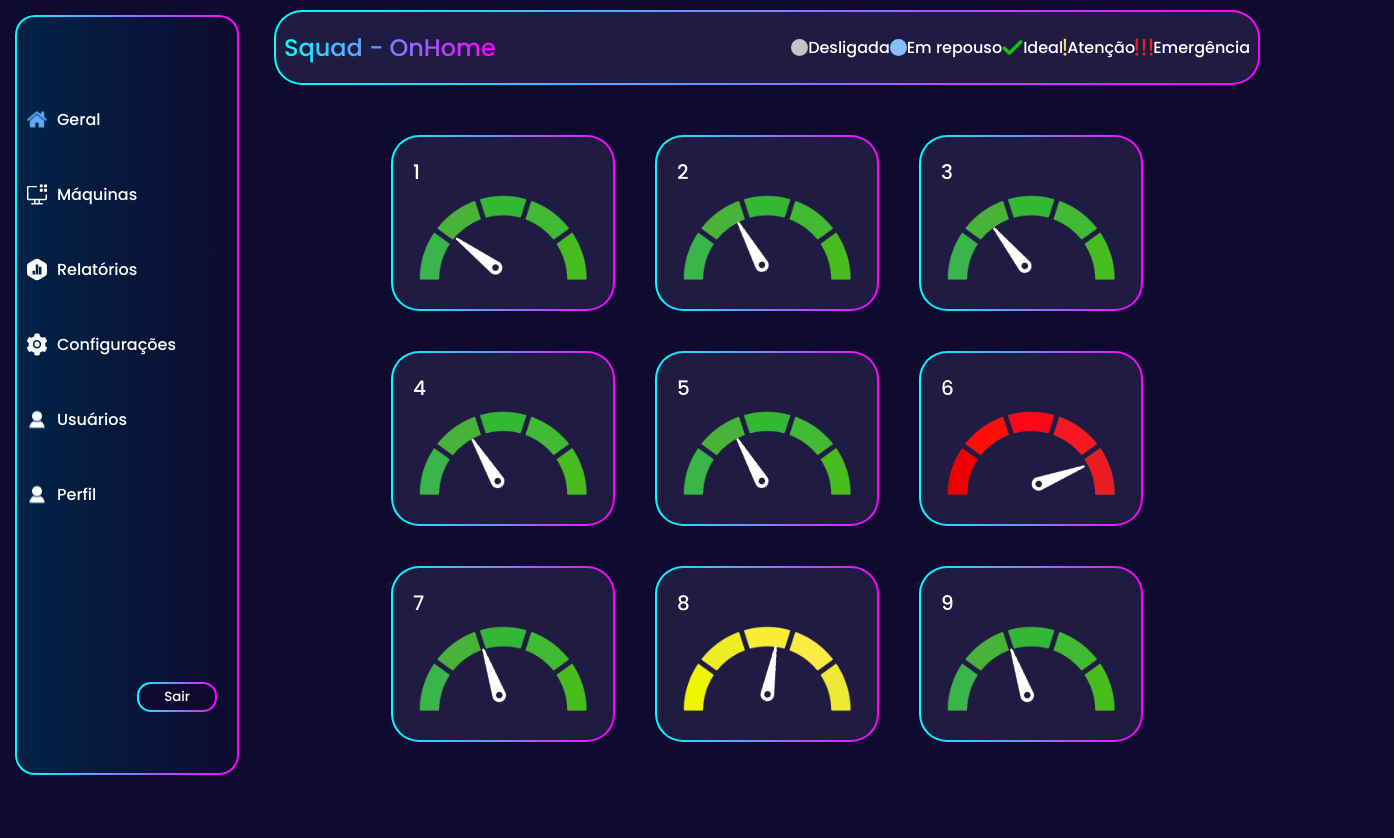
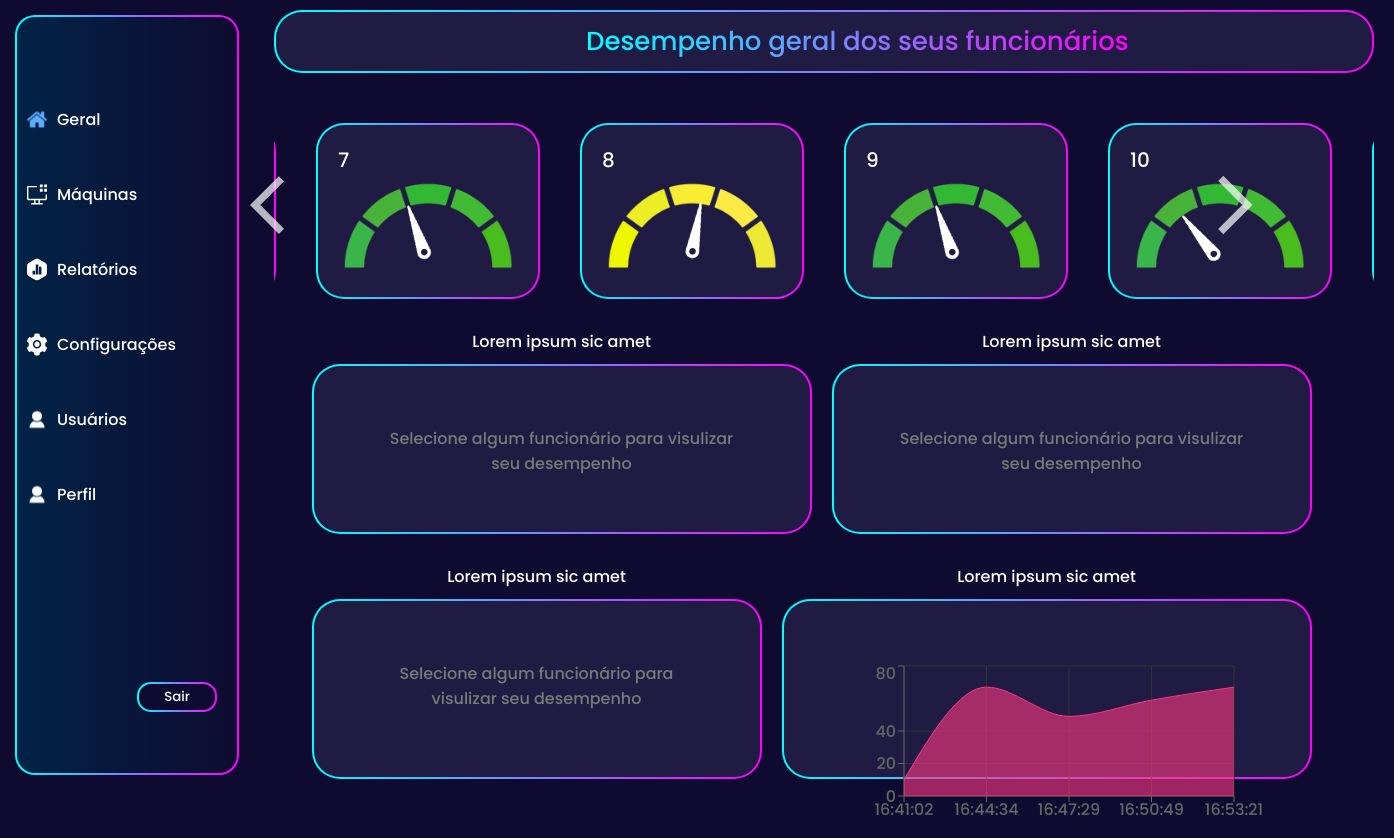
Before and after one commit to julianaesteves/projeto-p.i-onhome-site, a React (Create React App) app in the folder projeto-react/onhome/: page /dashboard in a window 1280 px wide. Both pictures are taken after a click on the item "Máquinas". Shown: the whole page, 1394 px wide, since content can reach past the window. Before the commit the page ends 800 px from the top, so only its background shows below. Built offline with nearby package versions, Linux system fonts and the light colour scheme.

Commit message:
adding new dash

```diff
--- a/projeto-react/onhome/src/App.js
+++ b/projeto-react/onhome/src/App.js
@@ -4,9 +4,9 @@ import Login from './pages/Login/index';
 import TelaInicialCadastro from './pages/Cadastro/TelaInicialCadastro';
 import Suporte from './pages/Suporte/'
 import { BrowserRouter as Router, Routes, Route, Link } from "react-router-dom";
+import Form from './pages/Cadastro/Form';
 
 import './App.css';
-import Form from './pages/Cadastro/Form';
 
 function App() {
   return (
--- a/projeto-react/onhome/src/pages/Dashboard/Home/style.css
+++ b/projeto-react/onhome/src/pages/Dashboard/Home/style.css
@@ -34,7 +34,8 @@
 }
 
 .home-graph--rigth-content{
-    max-height: 430px;
+    height: 490px;
+    max-height: 490px;
     width: 490px;
     /* max-width: 490px; */
     overflow: hidden;
@@ -48,7 +49,6 @@
     /* border: yellow solid 2px; */
     position: relative;
     overflow: auto;
-    border: hotpink 3px solid;
     transition: all ease 2s;
     display: block;
 }
@@ -66,7 +66,6 @@
 
 .home-graph-workers-item-visible {
     width: 100%;
-    height: 450px;
     padding: 10px;
     overflow: auto;
     position: relative;
--- a/projeto-react/onhome/src/pages/Dashboard/Maquinas/index.jsx
+++ b/projeto-react/onhome/src/pages/Dashboard/Maquinas/index.jsx
@@ -2,9 +2,12 @@ import { useState } from "react";
 import Border from "../../../components/Border";
 import GradientText from "../../../components/GradientText";
 import Machine from "../Components/Machine";
-import Thermometer from "../Components/Thermometer"
+import Thermometer from "../Components/Thermometer";
+import ArrowBackIosIcon from "@mui/icons-material/ArrowBackIos";
+import ArrowForwardIosIcon from "@mui/icons-material/ArrowForwardIos";
+import { LineChart, AreaChart, Area, Line, XAxis, YAxis, CartesianGrid, Tooltip, Legend } from 'recharts';
 
-import './style.css'
+import "./style.css";
 
 const Maquinas = () => {
   const machineList = [
@@ -24,10 +27,34 @@ const Maquinas = () => {
     { number: 14, status: -31 },
     { number: 15, status: -31 },
     { number: 16, status: -31 },
-    ]
+  ];
 
-    const [isVisible, setIsVisible] = useState(false)
-    const [machineChosen, setMachineChosen] = useState(0)
+  const data = [
+    {
+      name: '16:41:02',
+      atual: 10,
+    },
+    {
+      name: '16:44:34',
+      atual: 67,
+    },
+    {
+      name: '16:47:29',
+      atual: 49,
+    },
+    {
+      name: '16:50:49',
+      atual: 59,
+    },
+    {
+      name: '16:53:21',
+      atual: 67,
+    }
+  ];
+
+  const [chartData, setChartData] = useState(data)
+  const [isVisible, setIsVisible] = useState(false);
+  const [machineChosen, setMachineChosen] = useState(0);
 
   const legendList = [
     { title: "Desligada", icon: "./icons/desligado.svg" },
@@ -35,32 +62,32 @@ const Maquinas = () => {
     { title: "Ideal", icon: "./icons/ideal.svg" },
     { title: "Atenção", icon: "./icons/atencao.svg" },
     { title: "Emergência", icon: "./icons/emergencia.svg" },
-    ]
+  ];
 
   const handleWindow = (machine) => {
     if (!isVisible) {
-            setMachineChosen(machine)
-            setIsVisible(true)
+      setMachineChosen(machine);
+      setIsVisible(true);
     } else {
-            setIsVisible(false)
+      setIsVisible(false);
     }
-    }
+  };
 
   return (
     <div style={{ height: "100vh" }}>
-            {isVisible ?
+      {isVisible ? (
         <Machine machineInfo={machineChosen} handleWindow={handleWindow} />
-                :
+      ) : (
         <div className="maquinas-container">
-                    <Border padding={8} margin={"0 0 30px"}>
-                        <div className='maquinas-header'>
+          <Border margin={"0 0 30px"}>
+            <div className="maquinas-header">
               <GradientText
-                                title={`Squad - OnHome`}
-                                textAlign={"center"}
-                                fontSize={12}
+                title={`Desempenho geral dos seus funcionários`}
+                textAlign="center"
+                fontSize={13}
                 margin={"10px 0 0 0"}
               />
-                            <div className='maquinas-legend'>
+              {/* <div className='maquinas-legend'>
                                 <ul>
                                     {legendList.map(legend => (
                                         <div style={{ display: "flex" }}>
@@ -69,21 +96,104 @@ const Maquinas = () => {
                                         </div>
                                     ))}
                                 </ul>
-                            </div>
+                            </div> */}
             </div>
           </Border>
           <div className="maquinas-content">
-                        {machineList.map(machine => (
-                            <Border padding={"20px"} margin={"20px"} cursor={"pointer"} onClick={() => handleWindow(machine)}>
+            <ArrowBackIosIcon className="arrow--goBack" />
+            {machineList.map((machine) => (
+              <Border
+                padding={"20px"}
+                margin={"20px"}
+                cursor={"pointer"}
+                onClick={() => handleWindow(machine)}
+              >
                 <div style={{ fontSize: "20px" }}>{machine.number}</div>
-                                <Thermometer machineInfo={machine}/>
+                <Thermometer machineInfo={machine} />
               </Border>
             ))}
+            <ArrowForwardIosIcon className="arrow--goNext" />
           </div>
         </div>
-            }
+      )}
+      <div className="maquinas--workerGraphs_container">
+        <div className="maquinas--workerGraphs_content">
+          <div className="maquinas--itemGraph">
+            <label className="maquinas--label">Lorem ipsum sic amet</label>
+            <Border
+              width={"500px"}
+              height={"170px"}
+              margin={"10px"}
+              textAlign={"center"}
+              padding={"60px"}
+            >
+              <span className="maquinas--graphPlaceholder">
+                Selecione algum funcionário para visulizar seu desempenho
+              </span>
+            </Border>
           </div>
-    )
+          <div className="maquinas--itemGraph">
+            <label className="maquinas--label">Lorem ipsum sic amet</label>
+            <Border
+              width={"480px"}
+              height={"170px"}
+              margin={"10px"}
+              textAlign={"center"}
+              padding={"60px"}
+            >
+              <span className="maquinas--graphPlaceholder">
+                Selecione algum funcionário para visulizar seu desempenho
+              </span>
+            </Border>
+          </div>
+          <div className="maquinas--itemGraph">
+            <label className="maquinas--label">Lorem ipsum sic amet</label>
+            <Border
+              width={"450px"}
+              height={"180px"}
+              margin={"10px"}
+              textAlign={"center"}
+              padding={"60px"}
+            >
+              <span className="maquinas--graphPlaceholder">
+                Selecione algum funcionário para visulizar seu desempenho
+              </span>
+            </Border>
+          </div>
+          <div className="maquinas--itemGraph">
+            <label className="maquinas--label">Lorem ipsum sic amet</label>
+            <Border
+              width={"530px"}
+              height={"180px"}
+              margin={"10px"}
+              textAlign={"center"}
+              padding={"60px"}
+            >
+              {/* <span className="maquinas--graphPlaceholder">
+                Selecione algum funcionário para visulizar seu desempenho
+              </span> */}
+              <AreaChart
+                                        width={420}
+                                        height={170}
+                                        data={chartData}
+                                        margin={{
+                                            top: 5,
+                                            right: 30,
+                                            bottom: 5,
+                                        }}
+                                    >
+                                        <CartesianGrid stroke="#333" />
+                                        <XAxis dataKey="name" />
+                                        <YAxis />
+                                        <Tooltip />
+                                        <Area type="monotone" dataKey="atual" fill="#FF3784" stroke="#FF3784"/>
+                                    </AreaChart>
+            </Border>
+          </div>
+        </div>
+      </div>
+    </div>
+  );
 };
 
 export default Maquinas;
--- a/projeto-react/onhome/src/pages/Dashboard/Maquinas/style.css
+++ b/projeto-react/onhome/src/pages/Dashboard/Maquinas/style.css
@@ -6,6 +6,7 @@
     display: flex;
     justify-content: center;
     align-items: center;
+    margin-left: 300px;
 }
 
 .maquinas-header .maquinas-legend {
@@ -29,13 +30,85 @@
 .maquinas-content {
     display: flex;
     justify-content: center;
-    align-items: center;
-    flex-wrap: wrap;
-    /* max-width: 1100px; */
+    /* align-items: center; */
+    flex-wrap: no-wrap;
+    max-width: 1100px;
     overflow-y: auto;
-    height: calc(100vh - 150px) ;
+    /* height: calc(100vh - 150px); */
+    position: relative;
 }
 
 .maquinas-content div {
     color: #fff;
 }
+
+.maquinas-content .arrow--goBack{
+    position: fixed;
+    color: white;
+    font-size: 70px;
+    left: 250px;
+    top: 170px;
+    opacity: .7;
+}
+
+.maquinas-content .arrow--goBack:hover{
+    position: fixed;
+    color: white;
+    transform: scale(1.2);
+    transition: all ease 500ms;
+    left: 250px;
+    top: 170px;
+    opacity: 1;
+}
+
+.maquinas-content .arrow--goNext{
+    position: fixed;
+    color: white;
+    font-size: 70px;
+    right: 10px;
+    top: 170px;
+    opacity: .7;
+}
+
+.maquinas-content .arrow--goNext:hover{
+    position: fixed;
+    color: white;
+    transform: scale(1.2);
+    transition:all ease 500ms;
+    right: 10px;
+    top: 170px;
+    opacity: 1;
+}
+
+.maquinas--workerGraphs_container {
+    display: flex;
+    justify-content: center;
+    align-items: center;
+    max-width: 1100px;
+    max-height: 400px;
+    margin: 10px 0 0 20px;
+}
+
+.maquinas--workerGraphs_content {
+    display: flex;
+    width: 95%;
+    height: 400px;
+    flex-wrap: wrap;
+}
+
+.maquinas--graphPlaceholder {
+    color: rgb(122, 122, 122);
+    justify-content: center;
+    font-size: 16px;
+}
+
+.maquinas--itemGraph{
+    display: flex;
+    flex-direction: column;
+    align-items: center;
+    margin-bottom: 20px;
+}
+
+.maquinas--label {
+    color: white;
+}
```
Also changed, not shown: projeto-react/onhome/src/pages/InitialPage/index.jsx (+5 -5 lines). Lines whose indentation alone changed are shown as unchanged.
